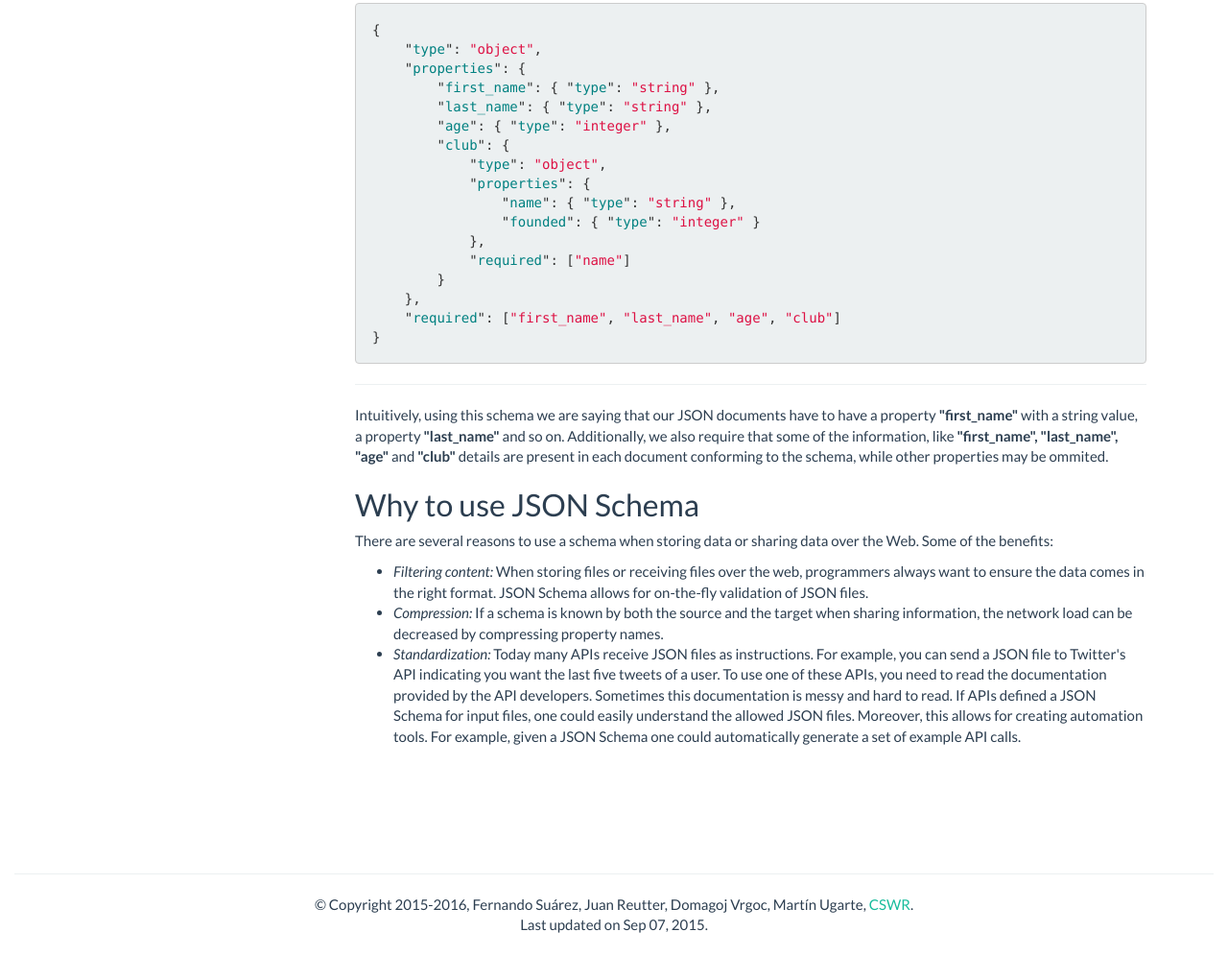
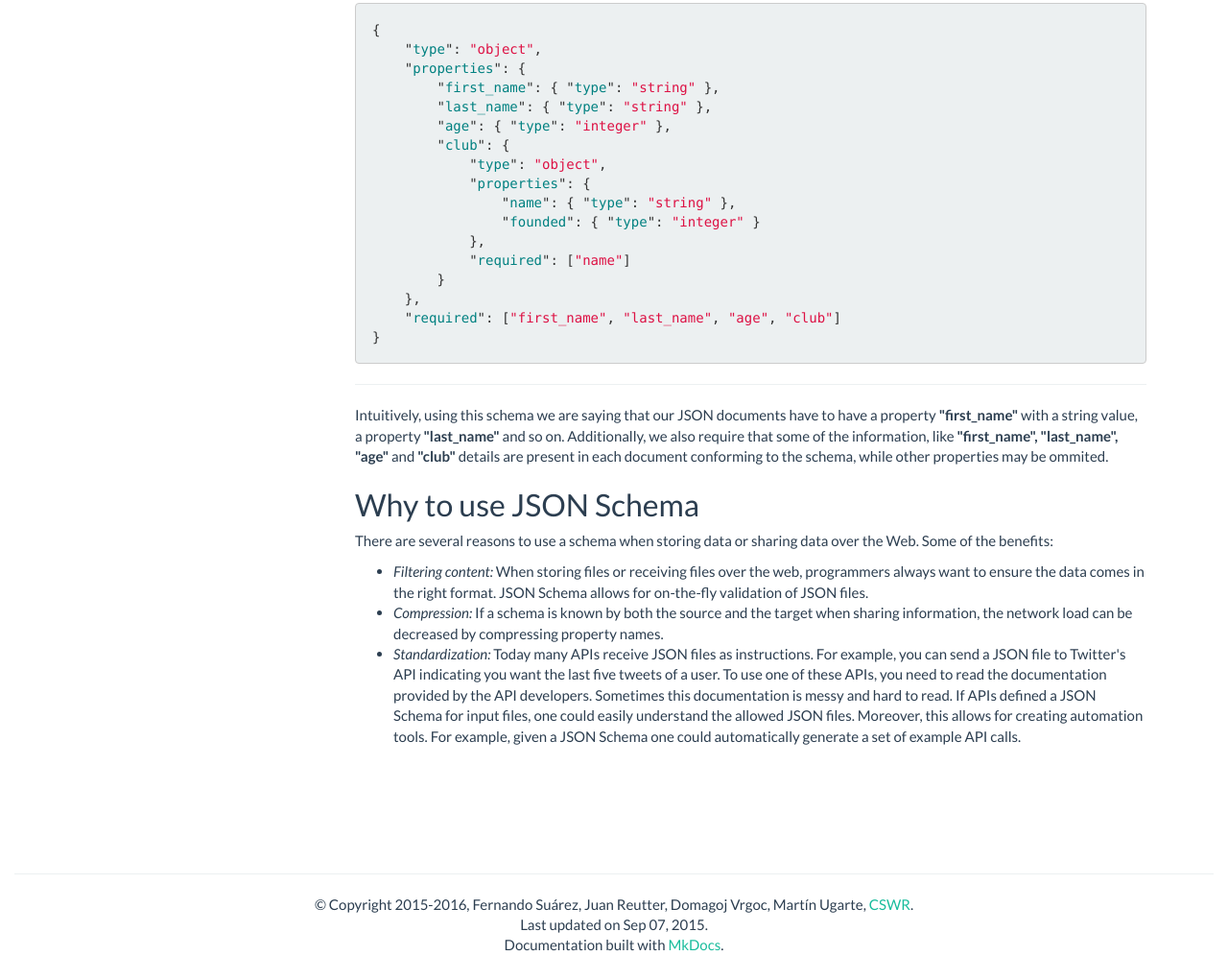
Before and after one commit to CSWR/JsonSchema, a plain HTML site: page index.html in a window 1280 px wide. Shown: the part 1232-2228 px from the top of the page at 96% size. Before the commit the page ends 2206 px from the top, so only its background shows below. Drawn offline with Linux system fonts and the light colour scheme.

Commit message:
asdfapsdad
adlñkadglñkdkñl

```diff
--- a/index.html
+++ b/index.html
@@ -205,6 +205,8 @@
             <hr>
 
             <center>© Copyright 2015-2016, Fernando Suárez, Juan Reutter, Domagoj Vrgoc, Martín Ugarte, <a href="http://www.ciws.cl/">CSWR</a>.<br> Last updated on Sep 07, 2015.</center>
+            <center>Documentation built with <a href="http://www.mkdocs.org/">MkDocs</a>.</center>
+
         </footer>
 
         <script src="./js/jquery-1.10.2.min.js"></script>
```
